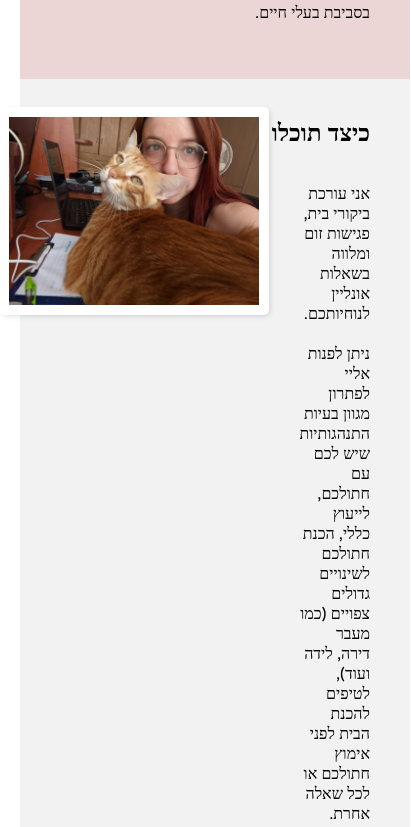
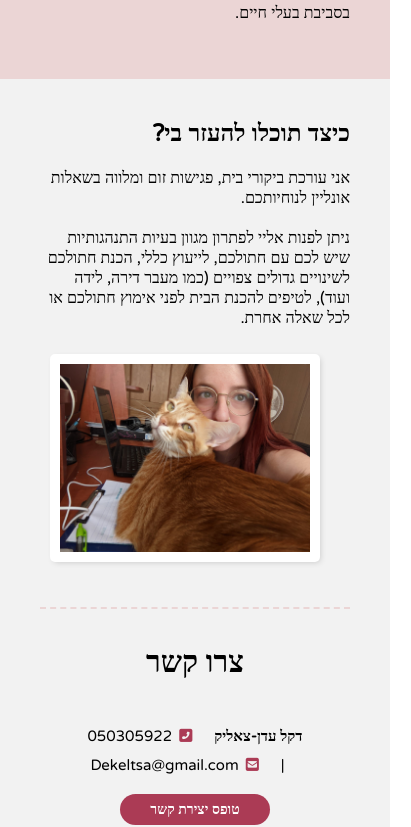
Before and after one commit to DekelEden/Dekelscats, a React (Create React App) app: page /about in a window 390 px wide. Shown: the part 1058-1885 px from the top of the page, 411 px wide, since content can reach past the window. Built offline with nearby package versions, Linux system fonts and the light colour scheme.

Commit message:
about mobile responsiveness

```diff
--- a/src/css/about.css
+++ b/src/css/about.css
@@ -49,3 +49,18 @@
   margin-top: 30px;
   background-color: #f2f2f2;
 }
+
+@media (max-width: 420px) {
+  .meAndCats {
+    max-width: 100%;
+  }
+}
+
+@media (max-width: 630px) {
+  .whatcanidoText {
+    display: block;
+  }
+  .whatcanidoText img {
+    margin-top: 10px;
+  }
+}
```
